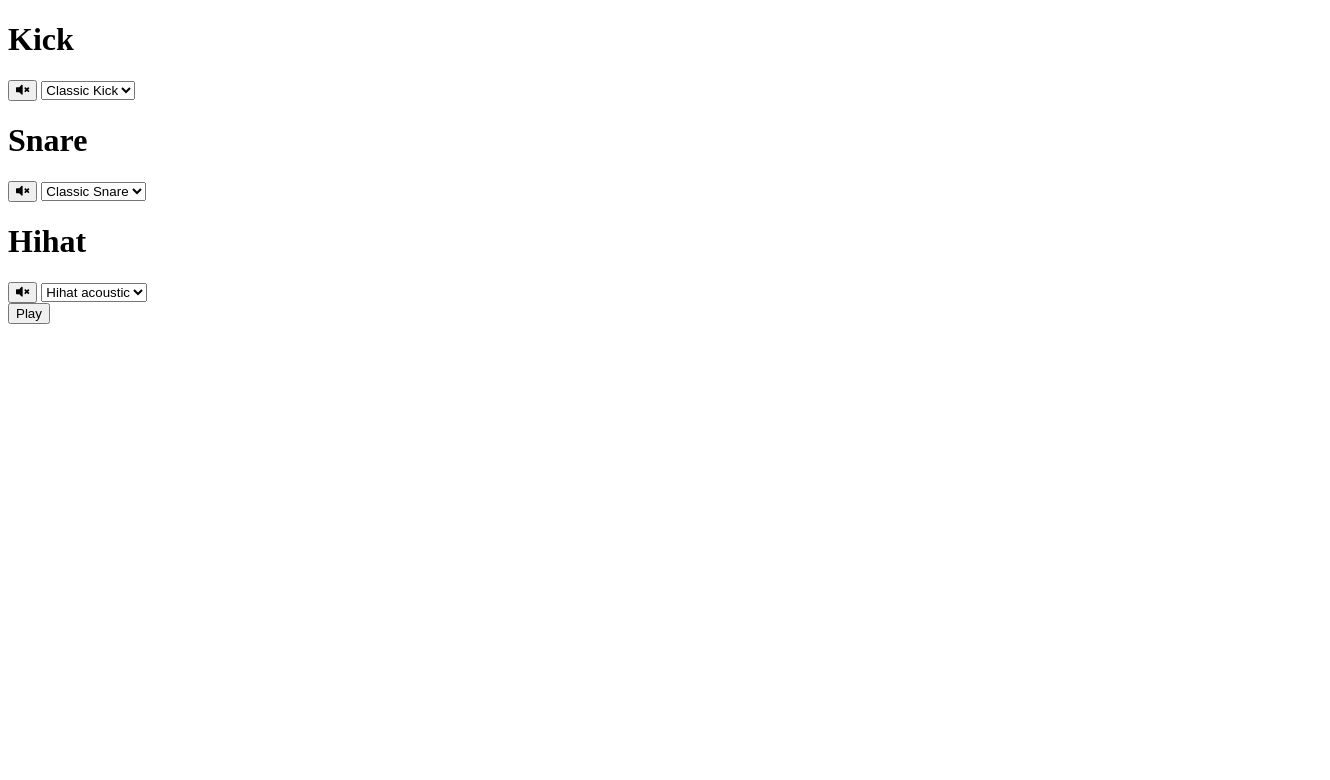
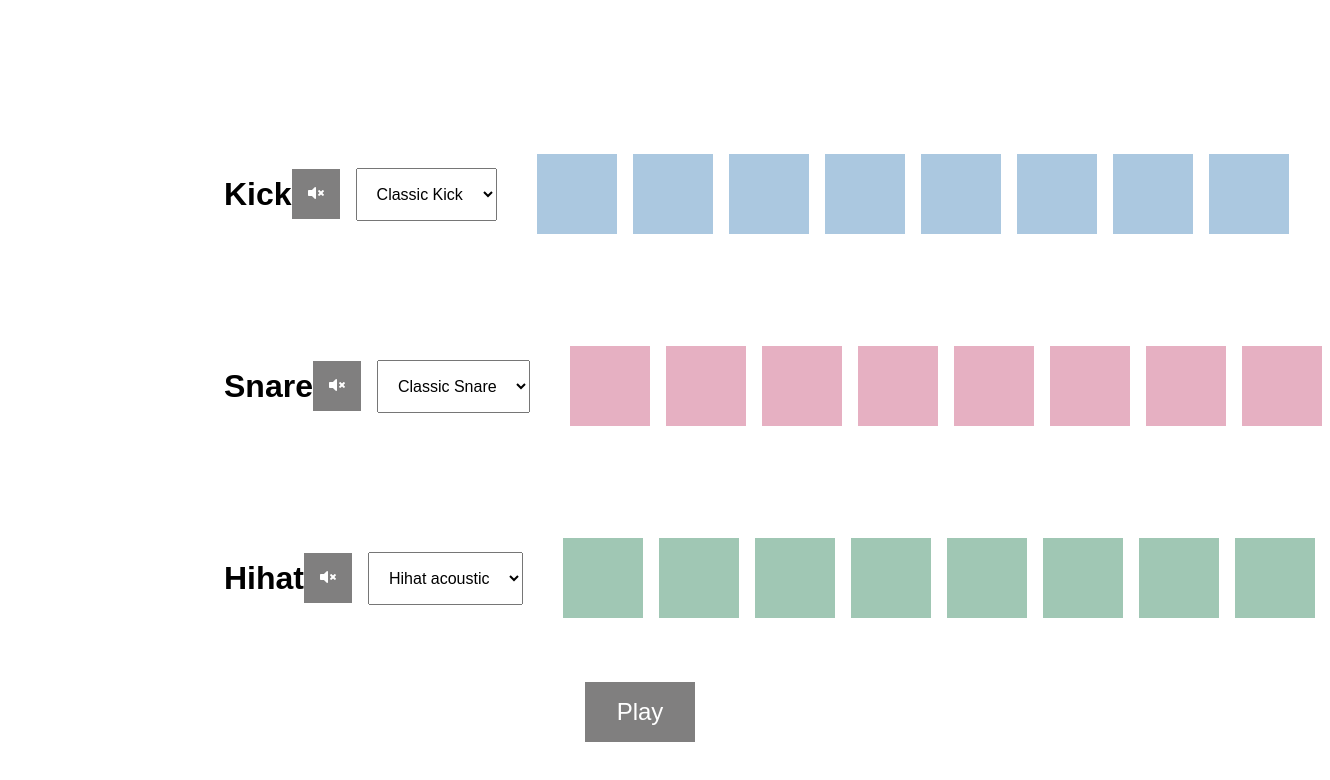
Before and after one commit to StephBerg86/Beatmaker, a plain HTML site: page index.html in a window 1280 px wide. Shown: the whole page, 1330 px wide, since content can reach past the window. Drawn offline with Linux system fonts and the light colour scheme.

Commit message:
added some styling

```diff
--- a/index.html
+++ b/index.html
@@ -79,8 +79,9 @@
           <div class="pad hihat-pad b7"></div>
         </div>
       </div>
+      <button class="play">Play</button>
     </div>
-    <button class="play">Play</button>
+
     <audio class="kick-sound" src="./sounds/kick-classic.wav"></audio>
     <audio class="snare-sound" src="./sounds/snare-acoustic01.wav"></audio>
     <audio class="hihat-sound" src="./sounds/hihat-acoustic01.wav"></audio>
--- a/style.css
+++ b/style.css
@@ -0,0 +1,109 @@
+* {
+  margin: 0;
+  padding: 0;
+  box-sizing: border-box;
+}
+
+body {
+  font-family: sans-serif;
+}
+
+i,
+svg {
+  pointer-events: none;
+}
+
+.kick-pad,
+.snare-pad,
+.hihat-pad {
+  width: 5rem;
+  height: 5rem;
+  margin: 1rem 0.5rem;
+  cursor: pointer;
+}
+
+.sequencer {
+  display: flex;
+  min-height: 100vh;
+  flex-direction: column;
+  align-items: center;
+  justify-content: center;
+}
+
+.kick-pad {
+  background: rgb(171, 200, 224);
+}
+
+.snare-pad {
+  background: rgb(230, 176, 194);
+}
+
+.hihat-pad {
+  background: rgb(160, 199, 180);
+}
+
+.kick-pad.active {
+  background: rgb(89, 164, 224);
+}
+
+.snare-pad.active {
+  background: rgb(221, 96, 138);
+}
+
+.hihat-pad.active {
+  background: rgb(89, 194, 143);
+}
+
+.hihat-track,
+.snare-track,
+.kick-track {
+  display: flex;
+  align-items: center;
+  width: 70%;
+  justify-content: space-between;
+  margin-top: 5rem;
+}
+
+.kick,
+.snare,
+.hihat {
+  display: flex;
+}
+
+.controls {
+  display: flex;
+  justify-content: space-between;
+  align-items: center;
+  flex: 1;
+  margin: 0rem 2rem;
+}
+
+.controls button {
+  padding: 1rem;
+  border: none;
+  background: rgb(128, 127, 127);
+  color: white;
+  font-size: 1rem;
+  cursor: pointer;
+  transition: all 0.5s ease;
+}
+
+.pad {
+  transition: all 0.5 ease;
+}
+
+.play {
+  padding: 1rem 2rem;
+  font-size: 1.5rem;
+  background: rgb(128, 127, 127);
+  color: white;
+  border: none;
+  cursor: pointer;
+  margin-top: 3rem;
+}
+
+select {
+  padding: 1rem;
+  font-size: 1rem;
+  margin-left: 1rem;
+}
```
